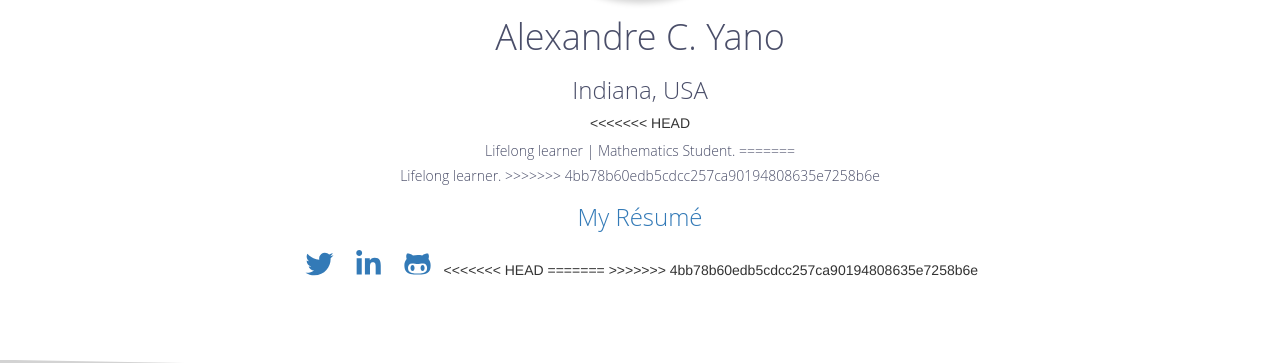
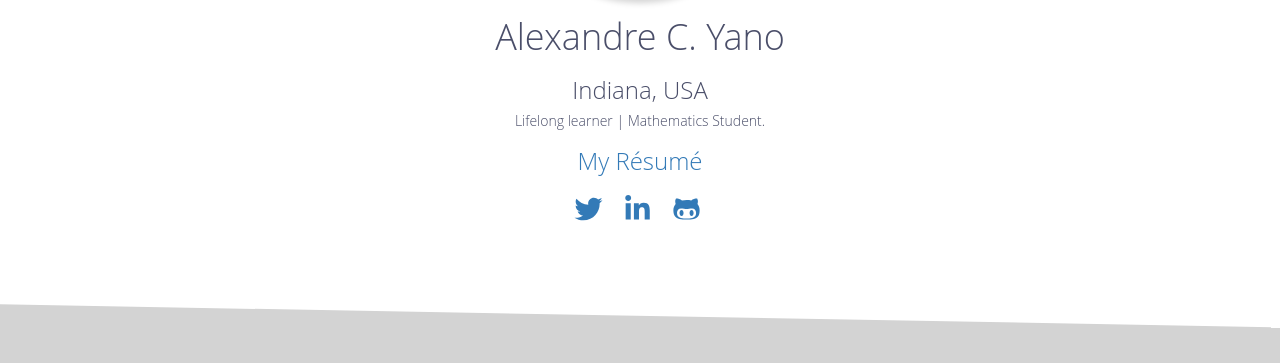
Before and after one commit to alexandrecyano/alexandrecyano.github.io, a plain HTML site: page index.html in a window 1280 px wide. Shown: the part 253-616 px from the top of the page. Drawn offline with nearby package versions, Linux system fonts and the light colour scheme.

Commit message:
Update index.html

```diff
--- a/index.html
+++ b/index.html
@@ -160,12 +160,7 @@
 				<img src="https://avatars0.githubusercontent.com/u/49208480?v&#x3D;4" width=200 class="profile-pic">
 				<h1>Alexandre C. Yano</h1>
 				<h3>Indiana, USA</h3>
-<<<<<<< HEAD
-				<h5>Lifelong learner | Mathematics Student.
-=======
-				<h5>Lifelong learner.
->>>>>>> 4bb78b60edb5cdcc257ca90194808635e7258b6e
-				</h5>
+				<h5>Lifelong learner | Mathematics Student.</h5>
 
 				<div class="text-center" style="margin:20px">
 					<h3> <a href="Alexandre Yano - Resume.pdf" class="" target="_blank">
@@ -178,12 +173,7 @@
 					<li class="list-inline-item"><a href="https://www.linkedin.com/in/alexandreyano/" target="_blank"><i
 								class="fab fa-linkedin-in fa-2x"></i></a></li>
 					<li class="list-inline-item"><a href="https://github.com/alexandrecyano" target="_blank"><i
-								class="fab fa-github-alt fa-2x"></i></a></li>
-<<<<<<< HEAD
-=======
-
->>>>>>> 4bb78b60edb5cdcc257ca90194808635e7258b6e
-				</ul>
+								class="fab fa-github-alt fa-2x"></i></a></li>	</ul>
 			</div>
 		</section>
 
```
